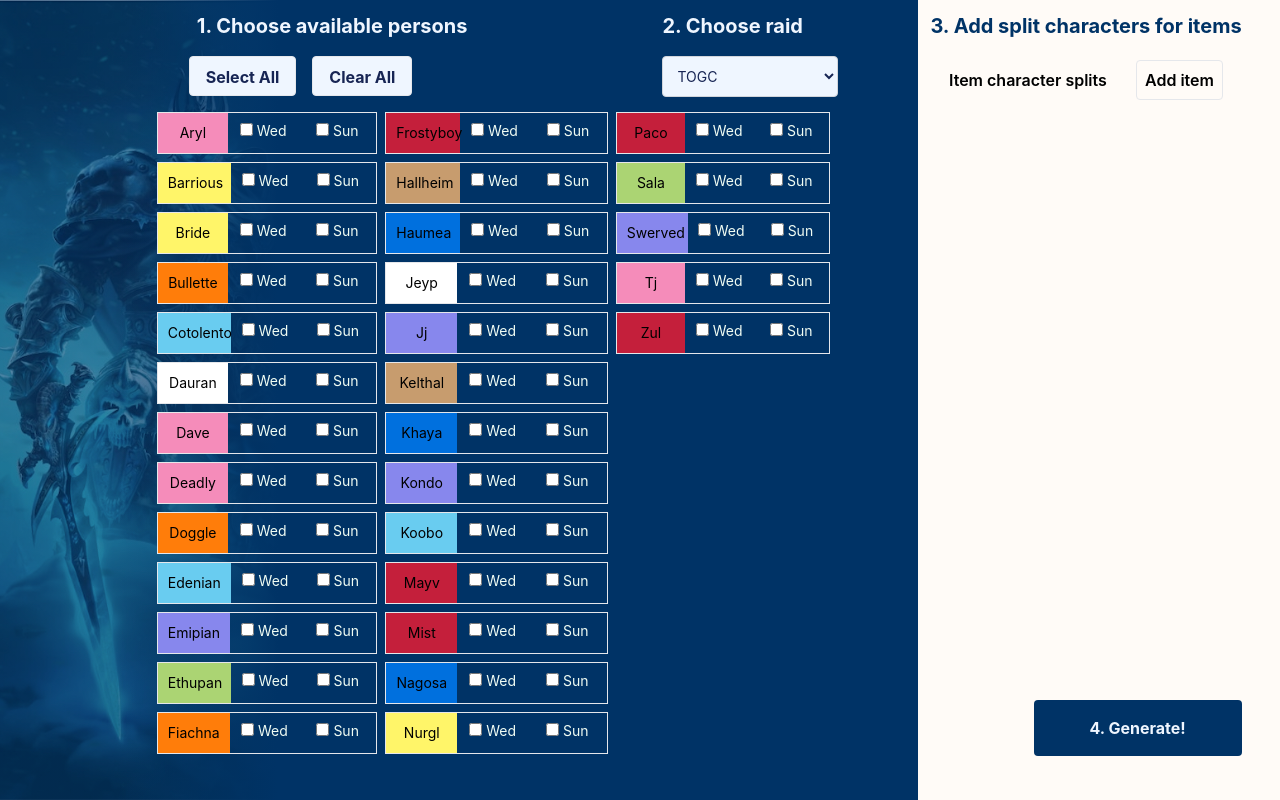
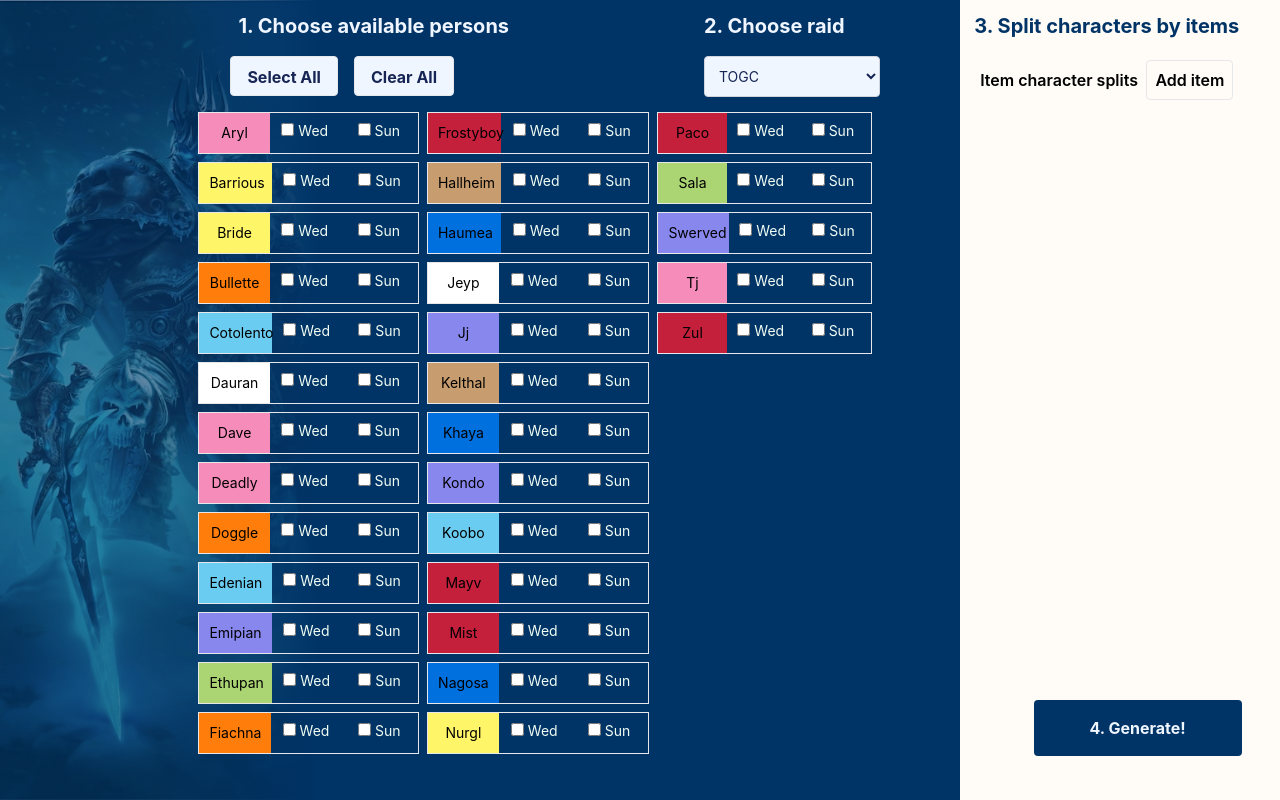
Before and after one commit to Inferno-88/group-tool-web, a React (Create React App) app: page / in a window 1280 px wide. Built offline with nearby package versions, Linux system fonts and the light colour scheme.

Commit message:
change step 3 text

```diff
--- a/src/pages/PersonsPage/PersonsPage.tsx
+++ b/src/pages/PersonsPage/PersonsPage.tsx
@@ -112,7 +112,7 @@ export const PersonsPage = () => {
         </div>
 
         <div className="min-w-[20rem] p-3 pr-1 lg:pr-[3%] max-w-3xl flex flex-col bg-[#fffbf7]">
-          <h2 className="mb-4 text-xl font-bold text-[#003366]">3. Add split characters for items</h2>
+          <h2 className="mb-4 text-xl font-bold text-[#003366]">3. Split characters by items</h2>
           <ItemCharacterSplitLayout />
           <div className="mt-auto ml-auto p-8 pr-0">
             <button
```
